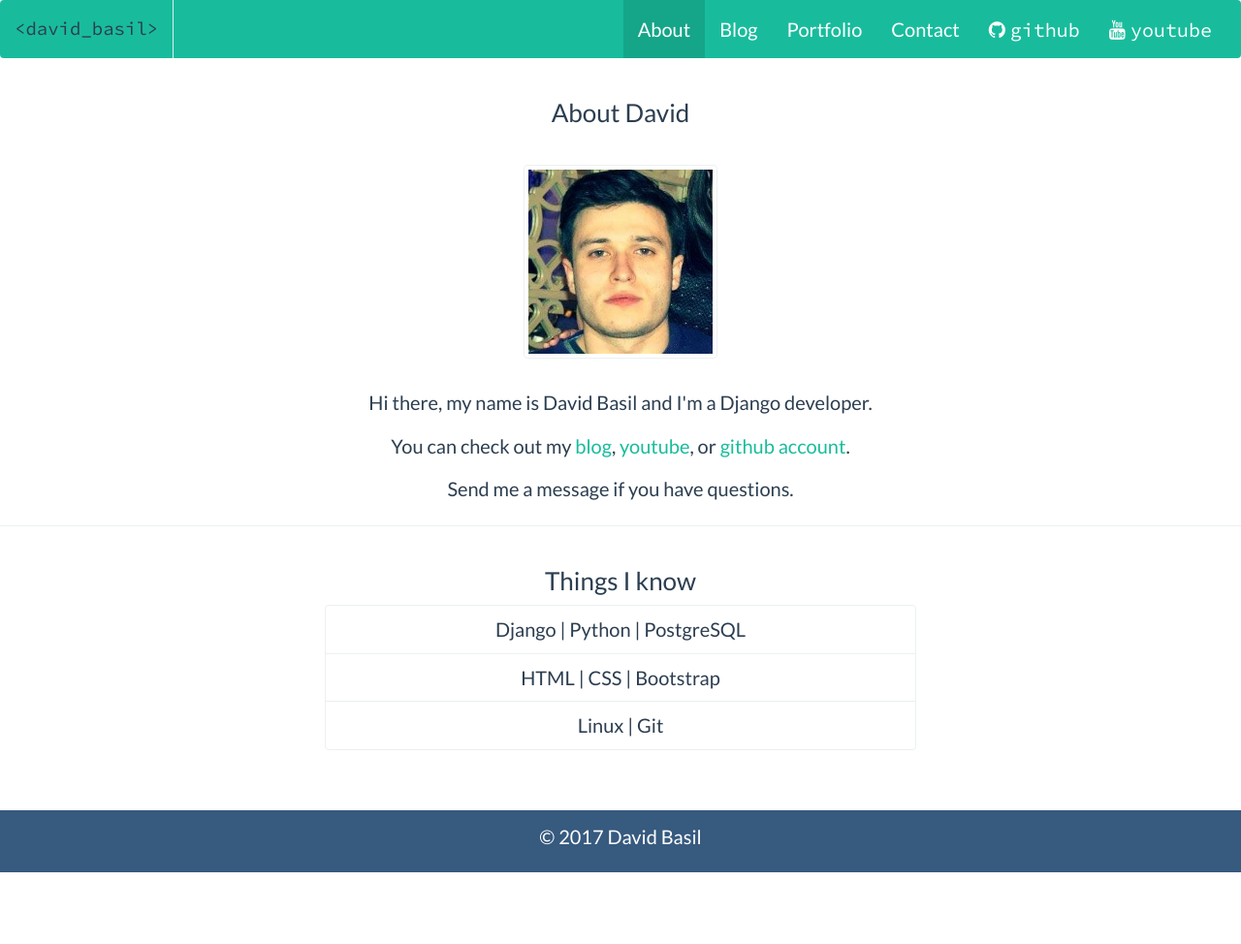
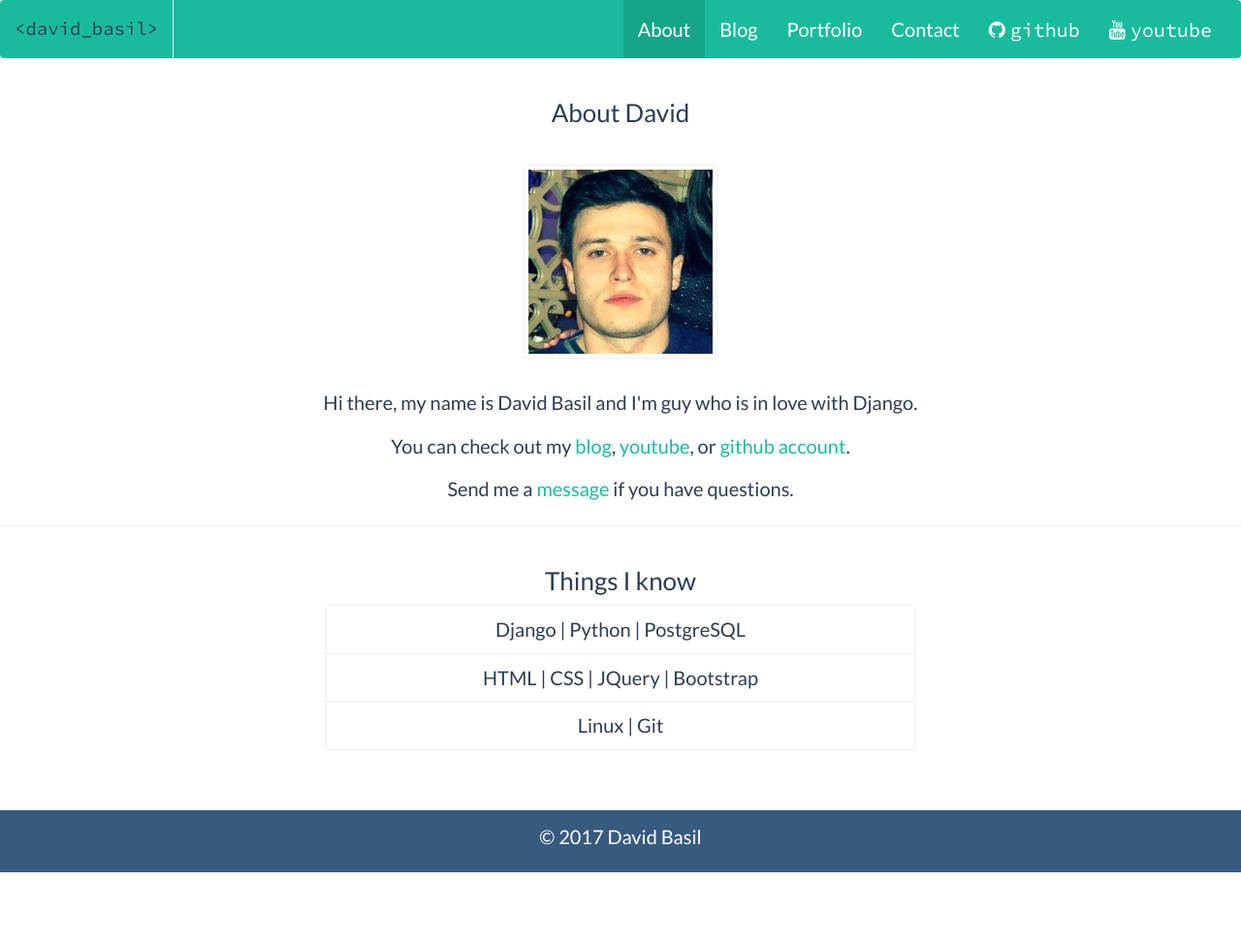
Before and after one commit to DavidBasil/basildavid, a Jekyll site: the page built from index.html, in a window 1280 px wide. Shown: the whole page at 97% size. Built offline with Jekyll 4.4.1, drawn with Linux system fonts in a browser that asks for light colours; nearby versions of some CDN libraries.

Commit message:
modify index.html

```diff
--- a/index.html
+++ b/index.html
@@ -8,9 +8,9 @@ description: hi there, my name is David Basil and I am a Django developer.
   <h3 class="text-center">About David</h3>
   <br>
   <img src="{{ site.baseurl }}/img/me.jpg" class="img-responsive img-thumbnail"><br><br>
-  <p>Hi there, my name is David Basil and I'm a Django developer.</p>
+  <p>Hi there, my name is David Basil and I'm guy who is in love with Django.</p>
   <p>You can check out my <a href="{{ site.baseurl }}/blog">blog</a>, <a href="https://www.youtube.com/channel/UC_eR1E_lyG7o74WdwZJDMog">youtube</a>, or <a href="https://github.com/DavidBasil">github account</a>.</p>
-  <p>Send me a message if you have questions.</p>
+  <p>Send me a <a href="{{ site.baseurl }}/contact">message</a>  if you have questions.</p>
 
   <hr>
 
@@ -20,7 +20,7 @@ description: hi there, my name is David Basil and I am a Django developer.
         <h3>Things I know</h3>
         <ul class="list-group">
           <li class="list-group-item">Django | Python | PostgreSQL</li>
-          <li class="list-group-item">HTML | CSS | Bootstrap </li>
+          <li class="list-group-item">HTML | CSS | JQuery | Bootstrap </li>
           <li class="list-group-item">Linux | Git</li>
         </ul>
       </div>
```
